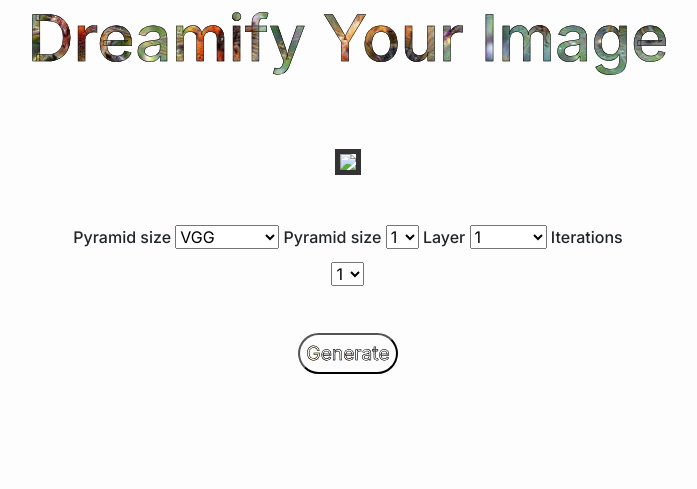
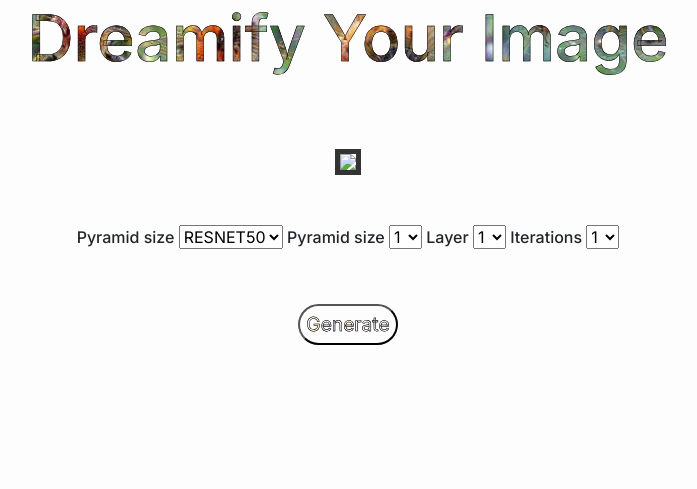
Before and after one commit to LuisMongeB/flaskml, a Flask app: template templates/generate.html in a window 1280 px wide. Shown: the part 114-603 px from the top of the page, without its empty margins (292-989 px from the left). Run offline with Flask 3, Linux system fonts and the light colour scheme; the template is opened without the code that fills it: most values are stand-ins (such as "Sample title", 1, 10 or a date in 2020); some libraries are stand-ins or nearby versions.

Commit message:
Comment out VGG options

```diff
--- a/templates/generate.html
+++ b/templates/generate.html
@@ -24,8 +24,11 @@
 
                             <label for="model-select">Pyramid size</label>
                             <select name="model" id="model-select">
-                                <option selected value="VGG16_EXPERIMENTAL">VGG</option>
-                                <option value="RESNET50">RESNET50</option>
+                                <!--
+                                    <option value="VGG16_EXPERIMENTAL">VGG</option>
+                                 -->
+
+                                <option selected value="RESNET50">RESNET50</option>
                             </select>
 
                             <label for="pyramid-size-select">Pyramid size</label>
@@ -42,7 +45,10 @@
                                     <option value="layer2">2</option>
                                     <option value="layer3">3</option>
                                     <option value="layer4">4</option>
-                                    <option value="relu3_3">relu3_3</option>
+                                    <!--
+                                        <option value="relu3_3">relu3_3</option>
+                                    -->
+
                                 </select>
 
 
```
